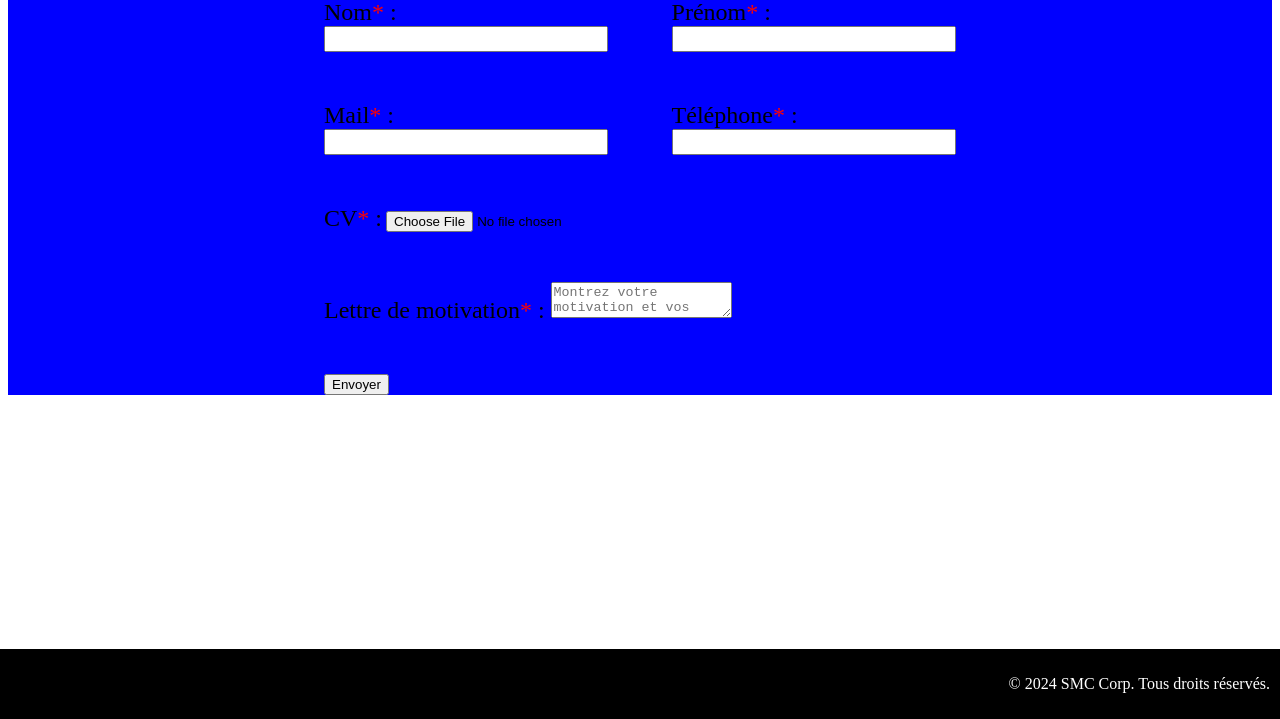
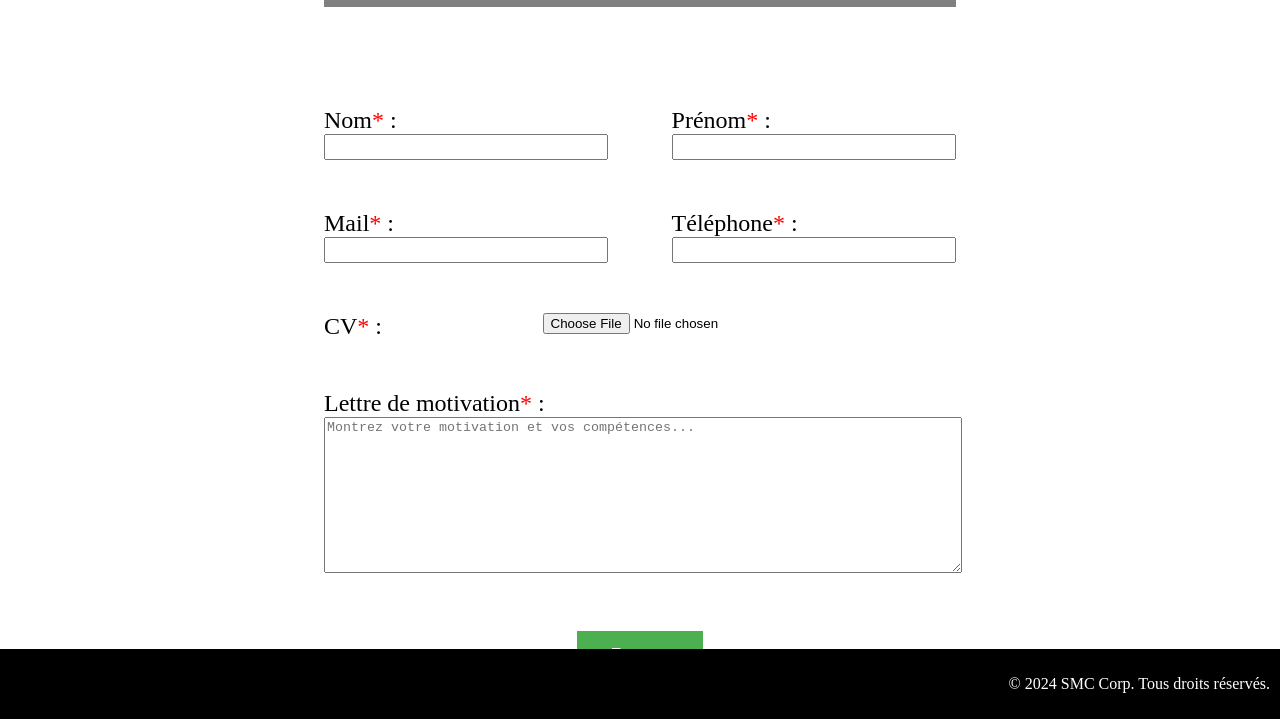
Before and after one commit to maelreinertmartinez/Atomic_CSS, a plain HTML site: page index.html in a window 1280 px wide. Shown: the part 81-800 px from the top of the page. Drawn offline with Linux system fonts and the light colour scheme.

Commit message:
Modification des fichiers css et html pour ajouter du style au bouton

```diff
--- a/atomic.css
+++ b/atomic.css
@@ -1,6 +1,6 @@
 /* Background Colors */
 .bg-black {background-color: #000;}
-.bg-blue {background-color: #0000ff;}
+.bg-grey {background-color: #808080;}
 
 /* Text Colors */
 .text-white {color: #fff;}
@@ -8,6 +8,7 @@
 
 /* Padding */
 .p-10 {padding: 10px;}
+.pt-100 {padding-top: 100px;}
 
 /* Position */
 
@@ -38,3 +39,51 @@
 .m-auto {margin: auto;}
 
 .mb-50 {margin-bottom: 50px;}
+
+
+.btn-validate {
+    background-color: #4CAF50; /* Couleur de fond verte */
+    border: none; /* Pas de bordure */
+    color: white; /* Texte blanc */
+    padding: 15px 32px; /* Espacement interne */
+    text-align: center; /* Texte centré */
+    text-decoration: none; /* Pas de soulignement */
+    display: inline-block;
+    font-size: 16px;
+    margin: 4px 2px;
+    cursor: pointer; /* Change le curseur en main lors du survol */
+    transition-duration: 0.4s; /* Durée de la transition */
+}
+
+/* Styles pour le bouton "Valider" lors du survol */
+.btn-validate:hover {
+    background-color: #45a049; /* Change la couleur de fond lors du survol */
+}
+
+/* Styles pour le bouton "Valider" lorsqu'il est activé */
+.btn-validate:active {
+    background-color: #3e8e41; /* Change la couleur de fond lorsqu'il est activé */
+    box-shadow: 0 5px #666; /* Ajoute une ombre */
+    transform: translateY(4px); /* Déplace légèrement le bouton vers le bas */
+}
+
+.btn-center {
+    display: block;
+    margin-left: auto;
+    margin-right: auto;
+    width: 20%;
+}
+
+.wfull-textarea {
+    width: 100%;
+}
+
+.h150-textarea {
+    height: 150px;
+}
+
+.input-file-center {
+    display: block;
+    margin-left: auto;
+    margin-right: auto;
+}
--- a/index.html
+++ b/index.html
@@ -5,10 +5,14 @@
     <link rel="stylesheet" href="atomic.css">
     <title>Title</title>
 </head>
-<body>
-<main class="bg-blue">
-    <h1 class="text-center text-bold text-underline">Formulaire de demande de stage</h1>
-    <form class="col w-50 m-auto">
+<body >
+<header class="">
+    <div class=" col w-50 m-auto bg-grey">
+        <h1 class="text-center text-bold text-underline">Formulaire de demande de stage</h1>
+    </div>
+</header>
+<main>
+    <form class="pt-100 col w-50 m-auto">
         <div class="row space-between mb-50">
             <div class="col w-45">
                 <label for="name"  class="text-xlarge">Nom<a class="text-red">*</a> :</label>
@@ -29,16 +33,16 @@
                 <input id="phone" type="number" class="h-20px" required />
             </div>
         </div>
-        <div class="w-100 mb-50">
+        <div class=" row space-between w-100 mb-50">
             <label for="CV" class="text-xlarge">CV<a class="text-red">*</a> :</label>
-            <input type="file" id="CV" required />
+            <input class="input-file-center" type="file" id="CV" required />
         </div>
         <div class="mb-50">
             <label for="lm" class="text-xlarge">Lettre de motivation<a class="text-red">*</a> : </label>
-            <textarea id="lm" placeholder="Montrez votre motivation et vos compétences..."></textarea>
+            <textarea class="wfull-textarea h150-textarea" id="lm" placeholder="Montrez votre motivation et vos compétences..."></textarea>
         </div>
         <div>
-            <input type="submit" value="Envoyer">
+            <input type="submit" value="Envoyer" class="btn-validate btn-center">
         </div>
     </form>
 </main>
```
